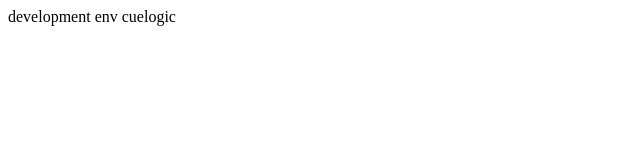
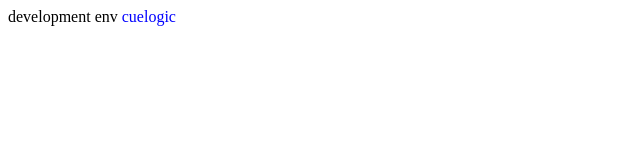
Before and after one commit to sumitb-cuelogic/demo, a plain HTML site: page index.html in a window 1280 px wide. Shown: the full height of the page, 0-640 px from the left. Drawn offline with Linux system fonts and the light colour scheme.

Commit message:
company name color change

```diff
--- a/index.html
+++ b/index.html
@@ -4,6 +4,6 @@
 <body>
 
 	development env
-<font size="3" color="black">cuelogic </font>
+<font size="3" color="blue">cuelogic </font>
 </body>
 </html>
```
